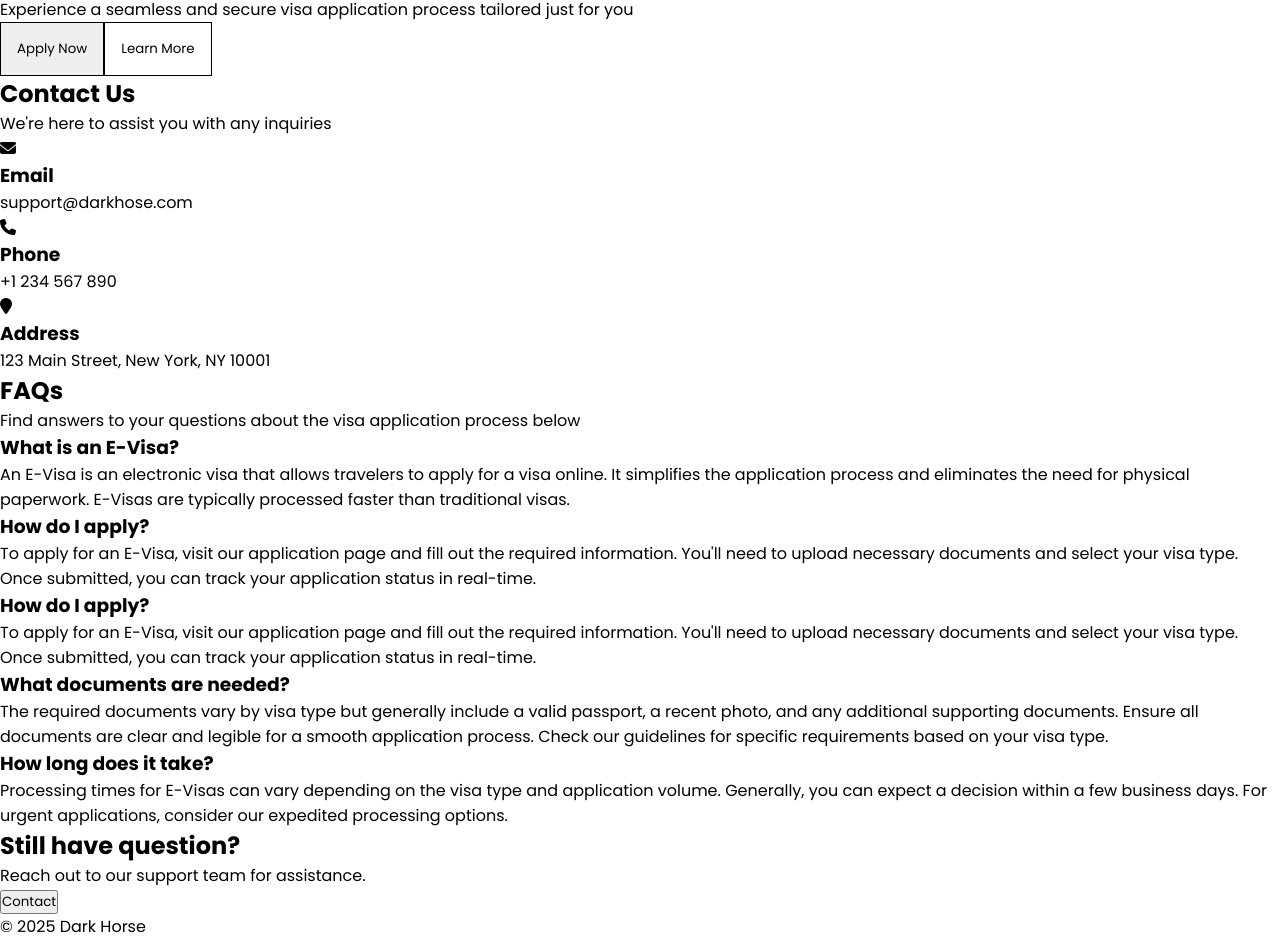
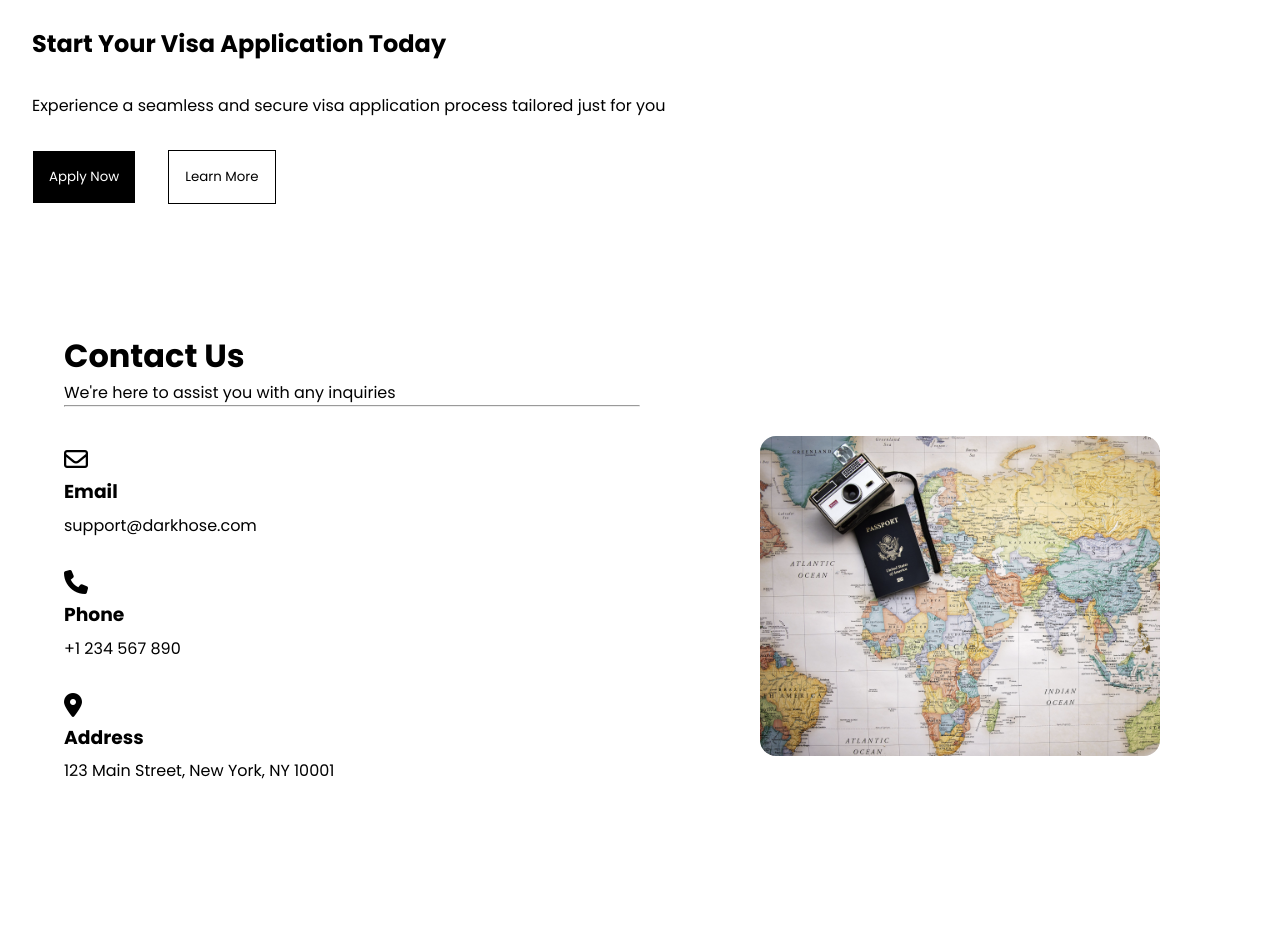
Before and after one commit to Dulneth210229/E-Visa-Platform, a React (Create React App) app in the folder frontend/: page / in a window 1280 px wide. Shown: the part 1459-2400 px from the top of the page. Built offline with nearby package versions, Linux system fonts and the light colour scheme.

Commit message:
Complete Main Home page

```diff
--- a/frontend/src/Pages/Home/Home.css
+++ b/frontend/src/Pages/Home/Home.css
@@ -129,3 +129,184 @@
 
   transform: scale(1.1);
 }
+/*start application section*/
+.start-application {
+  padding: 4rem 0;
+}
+.application-grid {
+  max-width: 1400px;
+  margin: 0 auto;
+}
+
+.start-content {
+  display: flex;
+  flex-wrap: wrap;
+  max-width: 650px;
+  gap: 2rem;
+  margin-left: 2rem;
+}
+.apply2-btn {
+  display: inline-block;
+  background-color: black;
+  padding: 1rem;
+  border: 1px solid white;
+  transition: all 0.3s ease;
+  color: white;
+}
+.apply2-btn:hover {
+  transform: translateY(-2px);
+  cursor: pointer;
+}
+.learn2-btn {
+  background-color: transparent;
+  padding: 1rem;
+  border: 1px solid black;
+  transition: all 0.3s ease;
+}
+.learn2-btn:hover {
+  background-color: black;
+  transform: translateY(-2px);
+  color: white;
+  cursor: pointer;
+}
+.learn2-btn:hover ~ .apply2-btn {
+  background-color: white;
+  color: black;
+}
+/*contact section*/
+.contact {
+  padding: 4rem 2rem;
+}
+.contact-grid {
+  max-width: 1400px;
+  display: flex;
+  margin: 0 auto;
+  flex-wrap: wrap;
+}
+.contact-content {
+  flex: 1;
+  padding: 0 2rem;
+}
+.contact-content .contact-head {
+  margin-bottom: 2.5rem;
+}
+.contact-content .contact-head h1 {
+  font-size: 2rem;
+}
+.contact-card {
+  display: flex;
+  flex-wrap: wrap;
+  flex-direction: column;
+  gap: 0.4rem;
+  margin-bottom: 2rem;
+}
+.contact-card i {
+  font-size: 1.5rem;
+}
+.map {
+  flex: 1;
+  align-items: center;
+  padding: 4rem 0;
+}
+.map img {
+  max-width: 400px;
+  margin: 0 auto;
+  border-radius: 1rem;
+  -webkit-filter: grayscale(20%); /* Safari 6.0 - 9.0 */
+  filter: grayscale(20%);
+}
+
+.img-container {
+  display: flex;
+  max-width: fit-content;
+  justify-content: center;
+  margin: 2.5rem auto 0 auto;
+}
+/*FAQ*/
+.faq {
+  padding: 4rem 2rem;
+}
+.faq-content {
+  max-width: 1400px;
+  margin: 0 auto;
+  /* background-color: #4f46e5; */
+}
+.faq-grid {
+  max-width: 800px;
+  display: flex;
+  flex-wrap: wrap;
+  margin: 0 auto;
+}
+.faq-head h1 {
+  font-size: 2rem;
+  text-align: center;
+}
+.faq-head p {
+  text-align: center;
+  margin-bottom: 3rem;
+}
+.faq-card {
+  flex: 1;
+  border: 1px solid black;
+  margin-bottom: 1rem;
+  padding: 1rem 2rem 0 2rem;
+  transition: all 0.5s ease;
+}
+.faq-card:hover {
+  transform: scale(1.05);
+  cursor: pointer;
+}
+.faq-card p {
+  text-align: justify;
+  margin-top: 1rem;
+}
+.faq-question h2 {
+  margin: 0 auto 0.7rem auto;
+}
+.p-tag {
+  margin: 0 auto;
+}
+.faq-question {
+  max-width: 400px;
+  display: flex;
+  flex-wrap: wrap;
+  text-align: center;
+  /* background-color: #4f46e5; */
+  margin: 1rem auto 0 auto;
+}
+.faq-question .home-contact-btn {
+  margin: 0 auto;
+  padding: 0.8rem 0.8rem;
+  border: 1px solid black;
+  background-color: white;
+  transition: all 0.4s ease;
+}
+.home-contact-btn:hover {
+  background-color: black;
+  color: white;
+  cursor: pointer;
+
+  transform: translateY(-2px);
+}
+
+/*Footer*/
+.footer {
+  background: var(--text-color);
+  color: white;
+  padding: 2rem;
+  text-align: center;
+}
+.social-links {
+  margin-top: 1rem;
+}
+
+.social-links a {
+  color: white;
+  margin: 0 0.5rem;
+  font-style: 1.5rem;
+  transition: color 0.3s;
+}
+
+.social-links a:hover {
+  color: var(--primary-color);
+}
--- a/frontend/src/Pages/Home/Home.js
+++ b/frontend/src/Pages/Home/Home.js
@@ -1,8 +1,10 @@
-import React from "react";
+import React, { useEffect } from "react";
 import "./Home.css";
 import Nav from "../../Components/Navigation/Nav";
+import map from "./images/map.jpg";
 
 function Home() {
+  useEffect(() => {}, []);
   return (
     <div>
       <Nav />
@@ -71,49 +73,59 @@ function Home() {
       </section>
       {/**start-apply Section */}
       <section class="start-application">
+        <div class="application-grid">
           <div class="start-content">
             <h1>Start Your Visa Application Today</h1>
             <p>
               Experience a seamless and secure visa application process tailored
               just for you
             </p>
-          <button class="apply-btn">Apply Now</button>
-          <button class="learn-btn">Learn More</button>
+            <button class="apply2-btn">Apply Now</button>
+            <button class="learn2-btn">Learn More</button>
+          </div>
         </div>
       </section>
       {/*Contact Us*/}
       <section class="contact">
+        <div class="contact-grid">
           <div class="contact-content">
             <div class="contact-head">
               <h1>Contact Us</h1>
               <p>We're here to assist you with any inquiries</p>
+              <hr />
             </div>
-          <div class="contact-email">
-            <i class="fa fa-envelope"></i>
+            <div class="contact-card">
+              <i class="fa-regular fa-envelope"></i>
               <h3>Email</h3>
               <p>support@darkhose.com</p>
             </div>
-          <div class="contact-phone">
+            <div class="contact-card">
               <i class="fa fa-phone"></i>
               <h3>Phone</h3>
               <p>+1 234 567 890</p>
             </div>
-          <div class="contact-address">
-            <i class="fa fa-map-marker" aria-hidden="true"></i>
+            <div class="contact-card">
+              <i class="fa-solid fa-location-dot"></i>
               <h3>Address</h3>
               <p>123 Main Street, New York, NY 10001</p>
             </div>
           </div>
-        <div class="map"></div>
+          <div class="map">
+            <div class="img-container">
+              <img src={map} alt="map" />
+            </div>
+          </div>
+        </div>
       </section>
       {/*FAQ*/}
       <section class="faq">
         <div class="faq-content">
+          <div class="faq-grid">
             <div class="faq-head">
               <h1>FAQs</h1>
               <p>
-              Find answers to your questions about the visa application process
-              below
+                Find answers to your questions about the visa application
+                process below
               </p>
               {/**FAQ Card 1 */}
               <div class="faq-card">
@@ -129,54 +141,57 @@ function Home() {
               <div class="faq-card">
                 <h3>How do I apply?</h3>
                 <p>
-                To apply for an E-Visa, visit our application page and fill out
-                the required information. You'll need to upload necessary
+                  To apply for an E-Visa, visit our application page and fill
+                  out the required information. You'll need to upload necessary
                   documents and select your visa type. Once submitted, you can
                   track your application status in real-time.
                 </p>
               </div>
               {/**FAQ Card 3 */}
               <div class="faq-card">
-              <h3>How do I apply?</h3>
+                <h3>Can I cancel my application?</h3>
                 <p>
-                To apply for an E-Visa, visit our application page and fill out
-                the required information. You'll need to upload necessary
-                documents and select your visa type. Once submitted, you can
-                track your application status in real-time.
+                  Processing times for E-Visas can vary depending on the visa
+                  type and application volume. Generally, you can expect a
+                  decision within a few business days. For urgent applications,
+                  consider our expedited processing options.
                 </p>
               </div>
               {/**FAQ Card 4 */}
               <div class="faq-card">
                 <h3>What documents are needed?</h3>
                 <p>
-                The required documents vary by visa type but generally include a
-                valid passport, a recent photo, and any additional supporting
-                documents. Ensure all documents are clear and legible for a
-                smooth application process. Check our guidelines for specific
-                requirements based on your visa type.
+                  The required documents vary by visa type but generally include
+                  a valid passport, a recent photo, and any additional
+                  supporting documents. Ensure all documents are clear and
+                  legible for a smooth application process. Check our guidelines
+                  for specific requirements based on your visa type.
                 </p>
               </div>
               {/**FAQ Card 5 */}
               <div class="faq-card">
                 <h3>How long does it take?</h3>
                 <p>
-                Processing times for E-Visas can vary depending on the visa type
-                and application volume. Generally, you can expect a decision
-                within a few business days. For urgent applications, consider
-                our expedited processing options.
+                  Processing times for E-Visas can vary depending on the visa
+                  type and application volume. Generally, you can expect a
+                  decision within a few business days. For urgent applications,
+                  consider our expedited processing options.
                 </p>
               </div>
               <div class="faq-question">
                 <h2>Still have question?</h2>
-              <p>Reach out to our support team for assistance.</p>
+                <p class="p-tag">
+                  Reach out to our support team for assistance.
+                </p>
                 <button class="home-contact-btn">Contact</button>
+              </div>
             </div>
           </div>
         </div>
       </section>
       {/**Footer */}
       <footer class="footer">
-        <p>&copy; 2025 Dark Horse</p>
+        <p>&copy; 2025 Dark Horse. All rights reserved</p>
         <div class="social-links">
           <a href="">
             <i class="fa-brands fa-facebook"></i>
```
Also changed, not shown: frontend/src/Pages/Home/images/map.jpg (added). Lines whose indentation alone changed are shown as unchanged.
